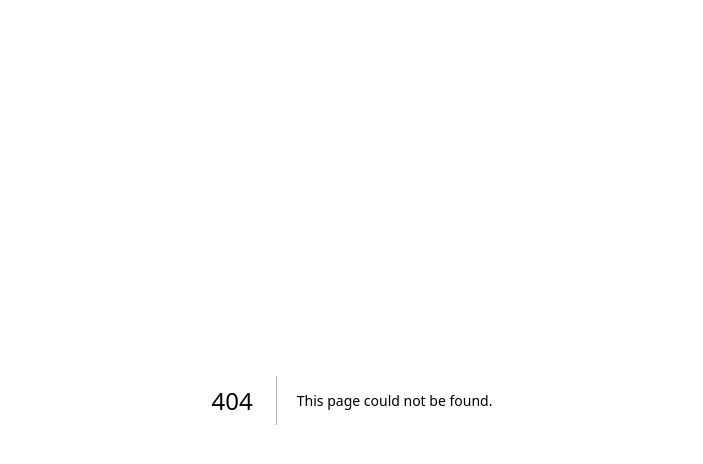
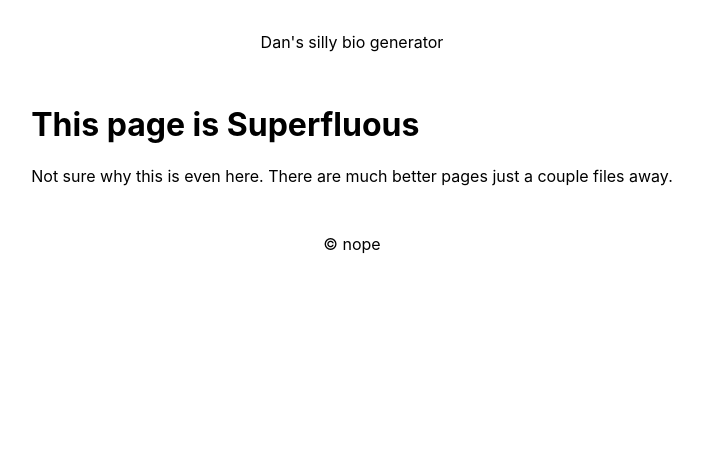
Before and after one commit to dcgoodwin2112/lunchdev-react-holiday-2022, a Next.js app: page /nonsense in a window 1280 px wide. Before the commit this address had no page. Shown: the top 464 px of the page, without its empty margins (288-991 px from the left). Built offline with nearby package versions, Linux system fonts and the light colour scheme.

Commit message:
add route group

```diff
--- /dev/null
+++ b/app/(content)/nonsense/page.tsx
@@ -0,0 +1,11 @@
+export default function Nonsense() {
+  return (
+    <>
+      <h1>This page is Superfluous</h1>
+      <p>
+        Not sure why this is even here. There are much better pages just a
+        couple files away.
+      </p>
+    </>
+  );
+}
```
Also changed, not shown: app/(content)/about/about.module.css (renamed from app/about/about.module.css), app/(content)/about/about.tsx (renamed from app/about/about.tsx), app/(content)/about/head.tsx (renamed from app/about/head.tsx), app/(content)/about/page.module.css (renamed from app/about/page.module.css), app/(content)/about/page.tsx (renamed from app/about/page.tsx), app/(content)/layout.module.css (renamed from app/about/layout.module.css), app/(content)/layout.tsx (renamed from app/about/layout.tsx).
